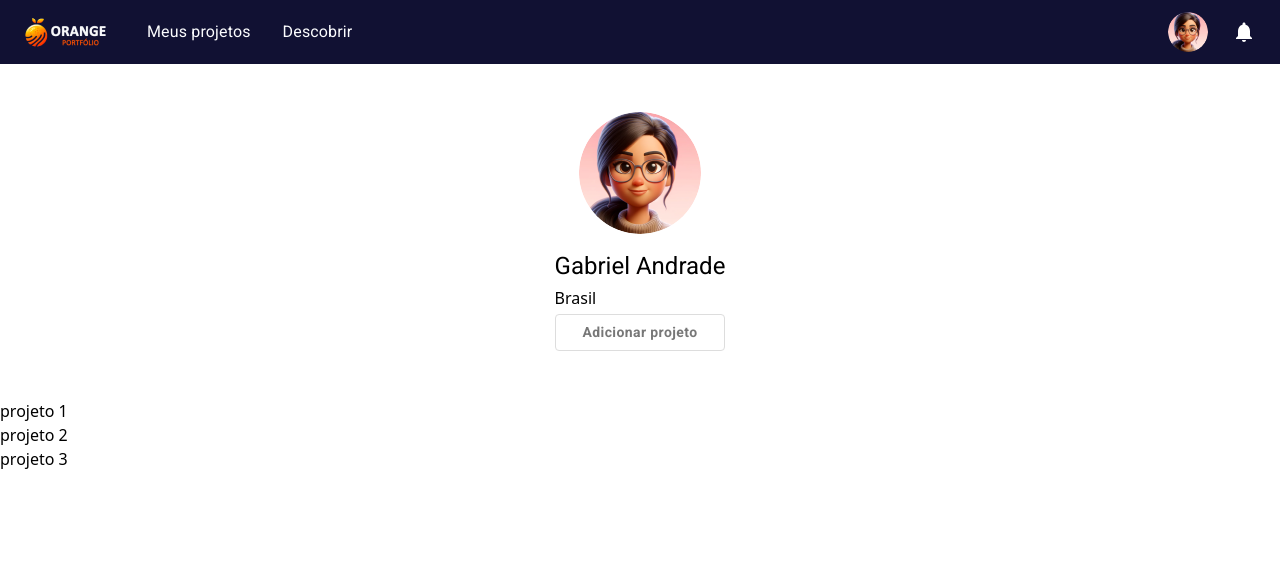
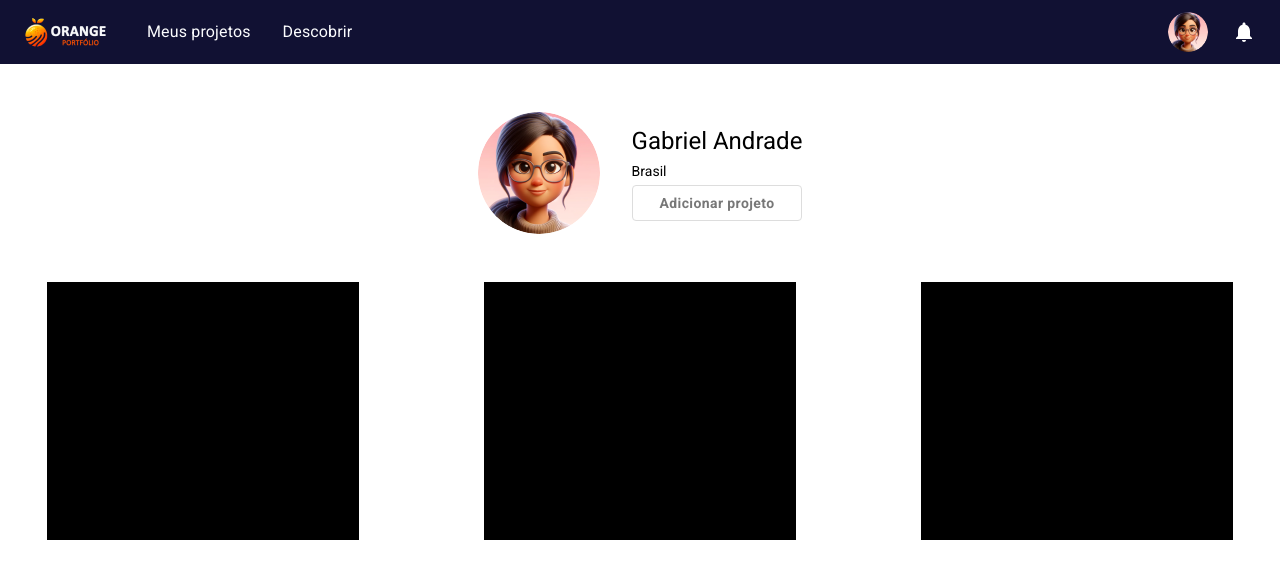
Before and after one commit to gabrieltdrk/hacksanta, a React (Vite) app: page / in a window 1280 px wide. Shown: the top 578 px of the page. Built offline with nearby package versions, Linux system fonts and the light colour scheme.

Commit message:
gridportfolio modified

```diff
--- a/src/components/GridPortfolio.jsx
+++ b/src/components/GridPortfolio.jsx
@@ -1,15 +1,15 @@
 export function GridPortfolio() {
-    return(
-        <main className="grid">
-            <div>
+    return (
+        <main className="grid grid-cols-1 lg:grid-cols-3 items-center justify-center gap-8">
+            <div className="w-[312px] h-[258px] bg-black mx-auto">
                 projeto 1
             </div>
-            <div>
+            <div className="w-[312px] h-[258px] bg-black mx-auto">
                 projeto 2
             </div>
-            <div>
+            <div className="w-[312px] h-[258px] bg-black mx-auto">
                 projeto 3
             </div>
         </main>
-    )
+    );
 }
--- a/src/components/Profile.jsx
+++ b/src/components/Profile.jsx
@@ -4,6 +4,7 @@ import avatarF from '../assets/avatar_f.png';
 export function Profile() {
     return (
         <section className="flex flex-col gap-4 items-center justify-center my-12">
+            <div className="flex flex-col md:flex-row gap-4 lg:gap-8 items-center">
                 <Avatar
                     alt="Usuário"
                     src={avatarF}
@@ -11,7 +12,8 @@ export function Profile() {
                 />
                 <div className="flex flex-col gap-1">
                     <h1 className="text-2xl">Gabriel Andrade</h1>
-                <span className="">Brasil</span>
+
+                    <h2 className="text-sm">Brasil</h2>
                     <Button
                         variant="outlined"
                         sx={{
@@ -23,6 +25,7 @@ export function Profile() {
                         Adicionar projeto
                     </Button>
                 </div>
+            </div>
         </section>
     )
 }
```
Lines whose indentation alone changed are shown as unchanged.
